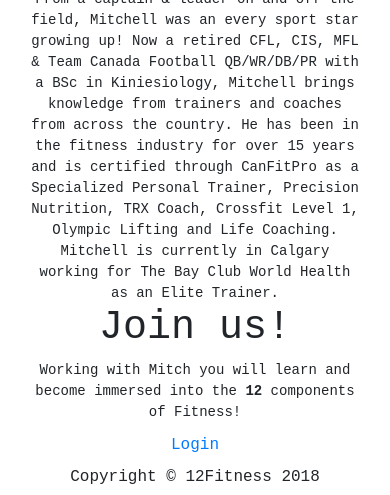
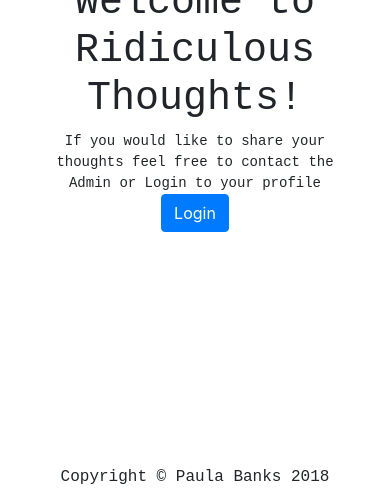
Before and after one commit to paulambanks/ridiculous-thoughts.com, a Django app: template templates/home.html in a window 390 px wide. Shown: the part 349-844 px from the top of the page. Run offline with Django 3.2, Linux system fonts and the light colour scheme; the template is opened without the code that fills it, so the values that code supplies are empty; some libraries are stand-ins or nearby versions.

Commit message:
Updated and unified user app templates

```diff
--- a/templates/base.html
+++ b/templates/base.html
@@ -33,8 +33,6 @@
 
     <body>
 
-{#        <div id="wrapper"><!-- Flex box container -->#}
-
         <!-- HEADER // NAVIGATION
         –––––––––––––––––––––––––––––––––––––––––––––––––– -->
             <header class="nav-down"><!-- Hidden header with JS -->
@@ -45,7 +43,7 @@
 
                     <div class="container">
 
-                        <a class="navbar-brand logo" href="{% url 'website:posts_list' %}">12 Fitness</a>
+                        <a class="navbar-brand" href="{% url 'website:posts_list' %}">Ridiculous Thoughts</a>
                         <button class="navbar-toggler navbar-toggler-right" type="button" data-toggle="collapse"
                                 data-target="#navbarResponsive" aria-controls="navbarResponsive"
                                 aria-expanded="false" aria-label="Toggle navigation">Menu<i class="fa fa-bars"></i>
@@ -85,7 +83,7 @@
                                         <a class="nav-link" href="#">MY TRAINER</a>
                                     </li>
                                     <li class="nav-item">
-                                        <a class="nav-link" href="http://12fitness.spreadshirt.com/">SHOP</a>
+                                        <a class="nav-link" href="{% url 'website:email' %}" title="Contact">Contact us</a>
                                     </li>
                                     <li class="nav-item">
                                         <a class="nav-link" href="{% url 'logout' %}" title="Logout">
@@ -115,10 +113,6 @@
             –––––––––––––––––––––––––––––––––––––––––––––––––– -->
             <main role="main">
 
-                <div class="image-container"> <!-- Picture -->
-                <img src="/static/12fitnessbackground.jpg" alt="Picture of Mitch" />
-                </div>
-
                 <div class="container-fluid">
                     {% block content %}
                     {% endblock %}
@@ -126,12 +120,10 @@
 
             </main>
 
-{#        </div>#}
-
         <!-- FOOTER
         –––––––––––––––––––––––––––––––––––––––––––––––––– -->
         <footer class="page-footer">
-            <h6>Copyright © 12Fitness 2018</h6>
+            <h6>Copyright © Paula Banks 2018</h6>
         </footer>
 
 
@@ -147,6 +139,7 @@
                 integrity="sha384-smHYKdLADwkXOn1EmN1qk/HfnUcbVRZyYmZ4qpPea6sjB/pTJ0euyQp0Mk8ck+5T"
                 crossorigin="anonymous"></script>
         <script src="{% static 'JavaScript/static.js' %}" type="text/javascript"></script>
+        <script src="{% static 'JavaScript/tinymce.js' %}" type="text/javascript"></script>
 
 
     </body>
--- a/templates/home.html
+++ b/templates/home.html
@@ -1,48 +1,28 @@
 <!-- templates/home.html -->
 {% extends 'base.html' %}
 
-{% block title %}Home{% endblock %}
-
     {% block content %}
 
-        <div class="row">
-
-            <div class="col-lg-6 col-md-10 mx-auto">
-
-                <h1 id="welcome-to-12-fitness">Welcome to 12 Fitness!</h1>
-
-                <p><strong>Here is a little about your trainer:</strong></p>
-
-                <p>From a captain &amp; leader on and off the field, Mitchell was an every sport star
-                growing up! Now a retired CFL, CIS, MFL &amp; Team Canada Football QB/WR/DB/PR with
-                a BSc in Kiniesiology, Mitchell brings knowledge from trainers and coaches from
-                across the country. He has been in the fitness industry for over 15 years and is
-                certified through CanFitPro as a Specialized Personal Trainer, Precision
-                Nutrition, TRX Coach, Crossfit Level 1, Olympic Lifting and Life Coaching.
-                Mitchell is currently in Calgary working for The Bay Club World Health as an
-                Elite Trainer.</p>
-
+        <div class="image-container"> <!-- Picture -->
+            <img src="/static/mountains.jpg" alt="Picture of Mitch" />
         </div>
 
-            <div class="col-lg-6 col-md-10 mx-auto">
+        <div class="col-md-12">
 
-                <h1>Join us!</h1>
+            <h1 id="welcome-to-ridiculousthoughts">Welcome to Ridiculous Thoughts!</h1>
 
-                <p>Working with Mitch you will learn and become immersed into the <strong>12</strong> components
-                of Fitness!</p>
+            <form class="buttons left">
 
-                <ul class="users">
                 {% if user.is_authenticated %}
                     Hi {{ user.first_name }}
 
                 {% else %}
-                        <li><a href="{% url 'login' %}">Login</a></li>
+                    <p>If you would like to share your thoughts feel free to contact the Admin or Login to your profile </p>
+                    <a class="btn btn-primary left" href="{% url 'login' %}">Login</a>
 
                 {% endif %}
-                </ul>
-
+            </form>
         </div>
 
-        </div>
 
 {% endblock %}
--- a/templates/registration/password_reset_complete.html
+++ b/templates/registration/password_reset_complete.html
@@ -4,10 +4,12 @@
 
 {% block content %}
 
-        <main class="posts">
+    <div class="row">
 
+        <div class="col-md-12">
             <p>Your password has been set.  You may go ahead and log in now.</p>
             <p><a href="{% url 'login' %}">Login</a></p>
-        </main>
+        </div>
+    </div>
 
 {% endblock %}
--- a/templates/registration/password_reset_email.html
+++ b/templates/registration/password_reset_email.html
@@ -1,5 +1,5 @@
 {% autoescape off %}
-You're receiving this e-mail because you requested a password reset for your user account at newsletters.minesalumni.com.
+You're receiving this e-mail because you requested a password reset for your user account at Ridiculous Thoughts
 
 Please go to the following page and choose a new password:
 
```
Also changed, not shown: templates/registration/login.html (+8 -5 lines), templates/registration/password_reset_confirm.html (+12 -3 lines), templates/registration/password_reset_done.html (+6 -2 lines), templates/registration/password_reset_form.html (+6 -2 lines). Lines whose indentation alone changed are shown as unchanged.
